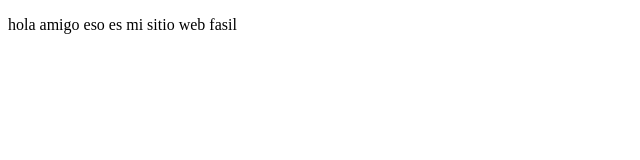
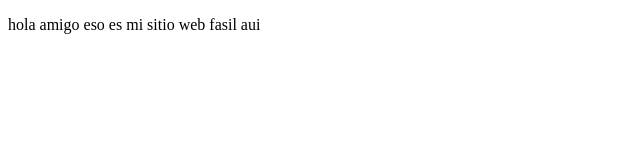
Before and after one commit to Raoulcharles/proyectoDemoCursoPrework, a plain HTML site: page Index.html in a window 1280 px wide. Shown: the full height of the page, 0-640 px from the left. Drawn offline with Linux system fonts and the light colour scheme.

```diff
--- a/Index.html
+++ b/Index.html
@@ -6,6 +6,6 @@
               <title>Hello World</title>
 </head>
 <body>
-    <p>hola amigo eso es mi sitio web fasil </p>
+    <p>hola amigo eso es mi sitio web fasil aui </p>
 </body>
 </html>
```
